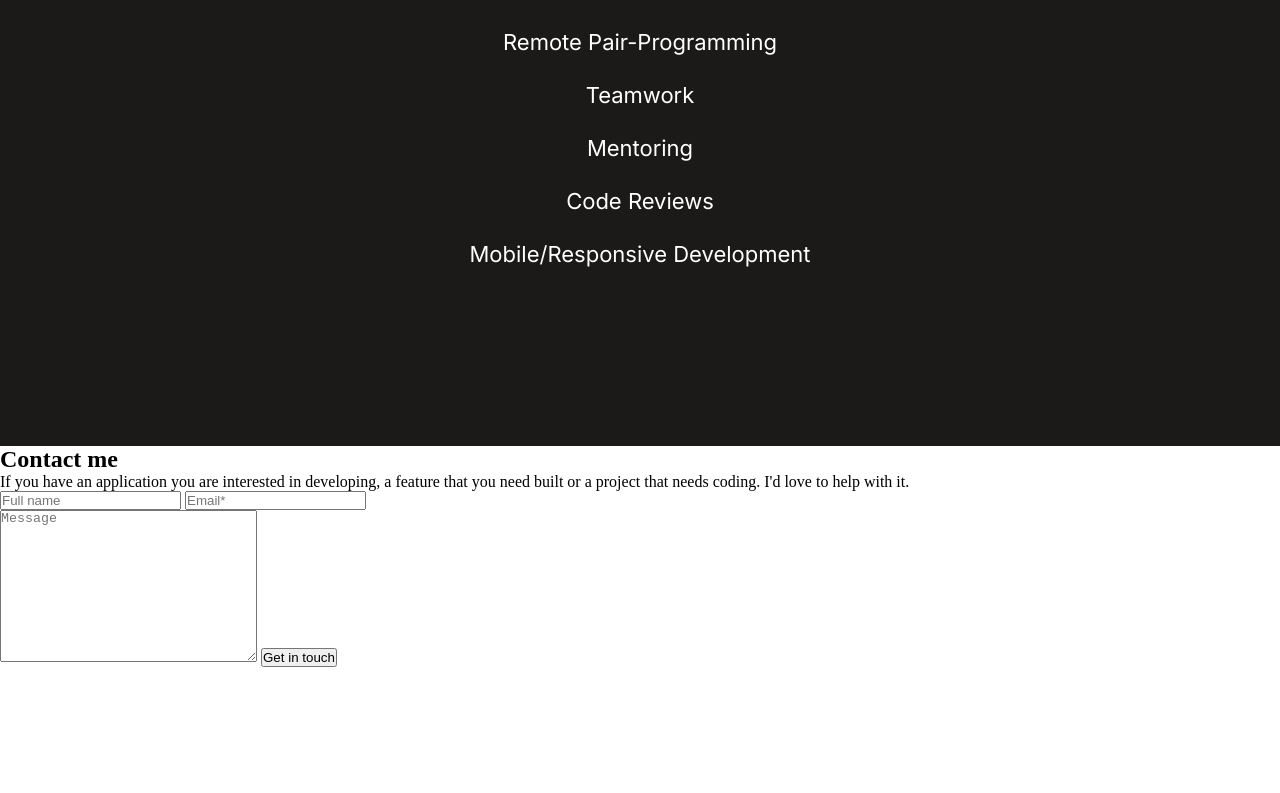
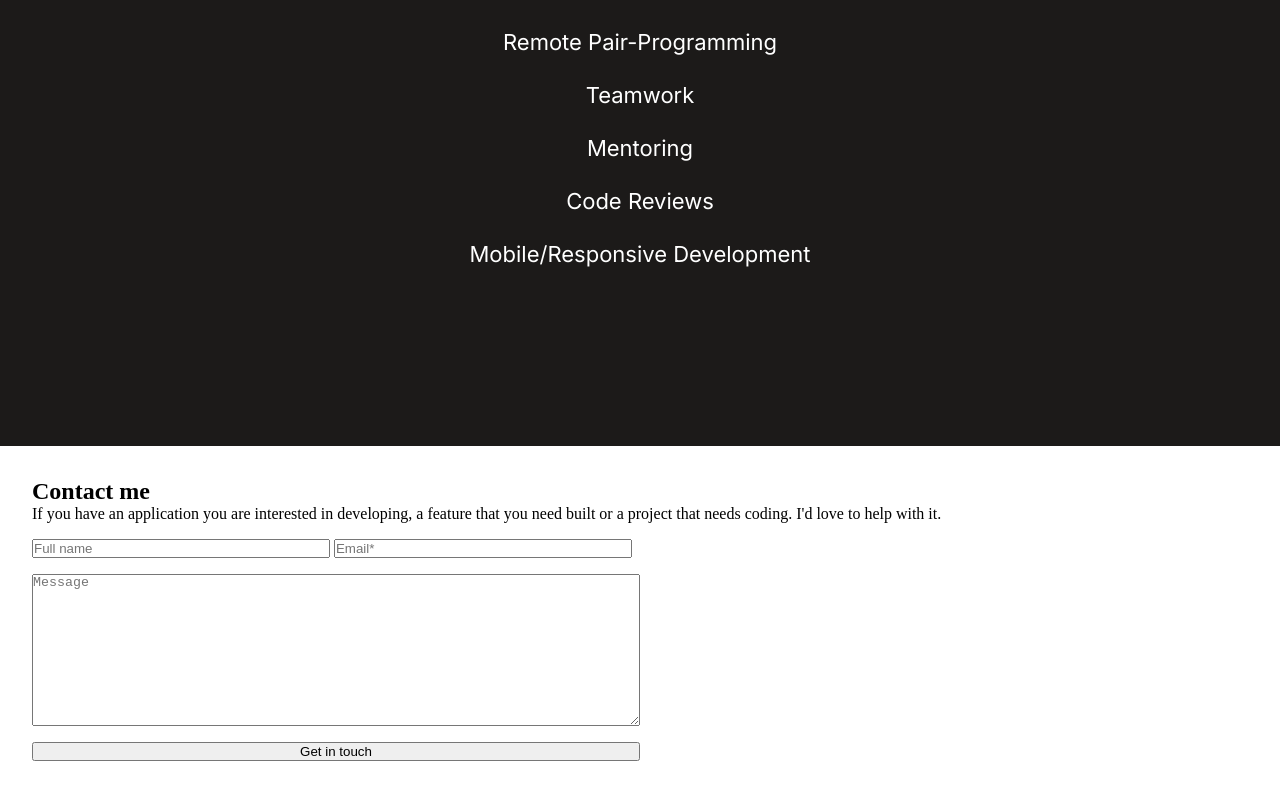
Before and after one commit to george-swift/training-contact-form, a plain HTML site: page index.html in a window 1280 px wide. Shown: the part 6261-7054 px from the top of the page. Before the commit the page ends 6928 px from the top, so only its background shows below. Drawn offline with Linux system fonts and the light colour scheme.

Commit message:
Add styles

```diff
--- a/css/main.css
+++ b/css/main.css
@@ -43,7 +43,8 @@ header {
   color: white;
 }
 
-main {
+main,
+form {
   display: flex;
   flex-direction: column;
 }
@@ -325,3 +326,23 @@ li {
 .skills {
   list-style: inside url("../media/svg/circle.svg");
 }
+
+footer {
+  padding: 2rem;
+}
+
+form {
+  width: 50%;
+}
+
+.flex-group {
+  margin-top: 1rem;
+}
+
+.flex-group input {
+  width: 49%;
+}
+
+textarea {
+  margin: 1rem 0;
+}
```
